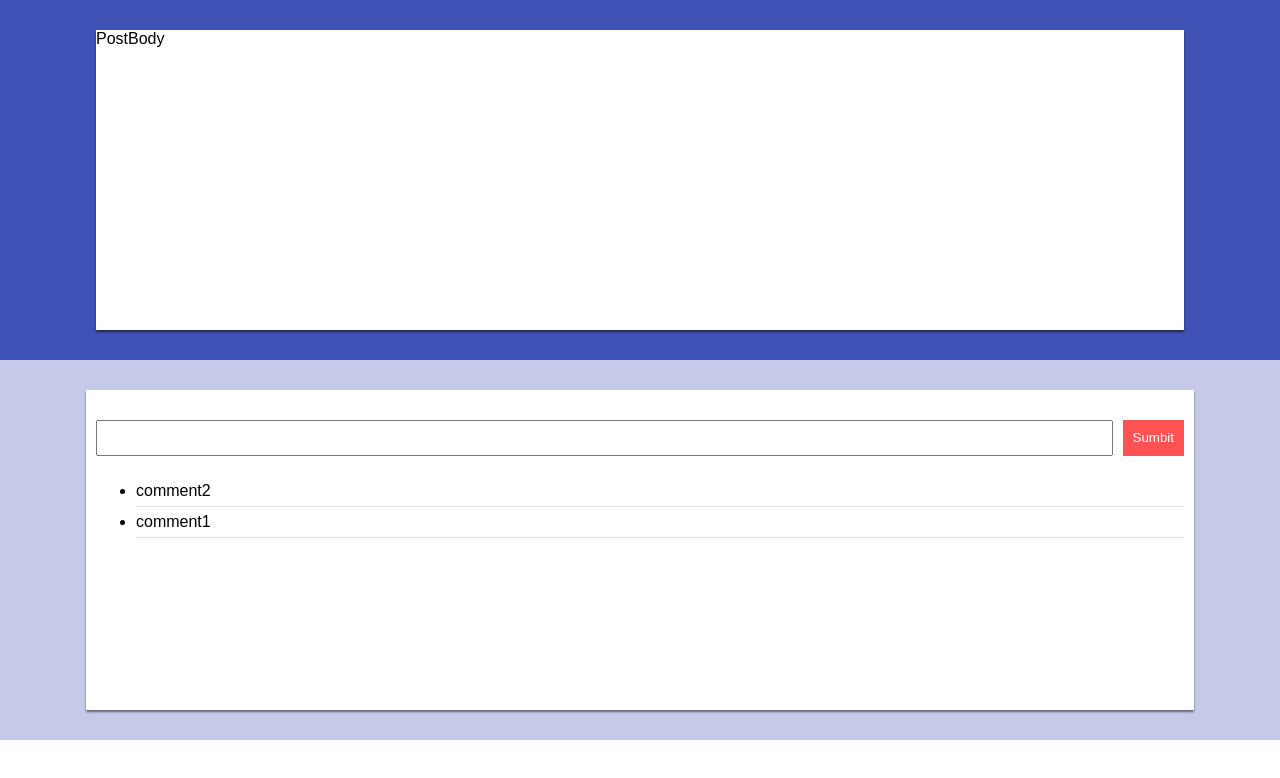
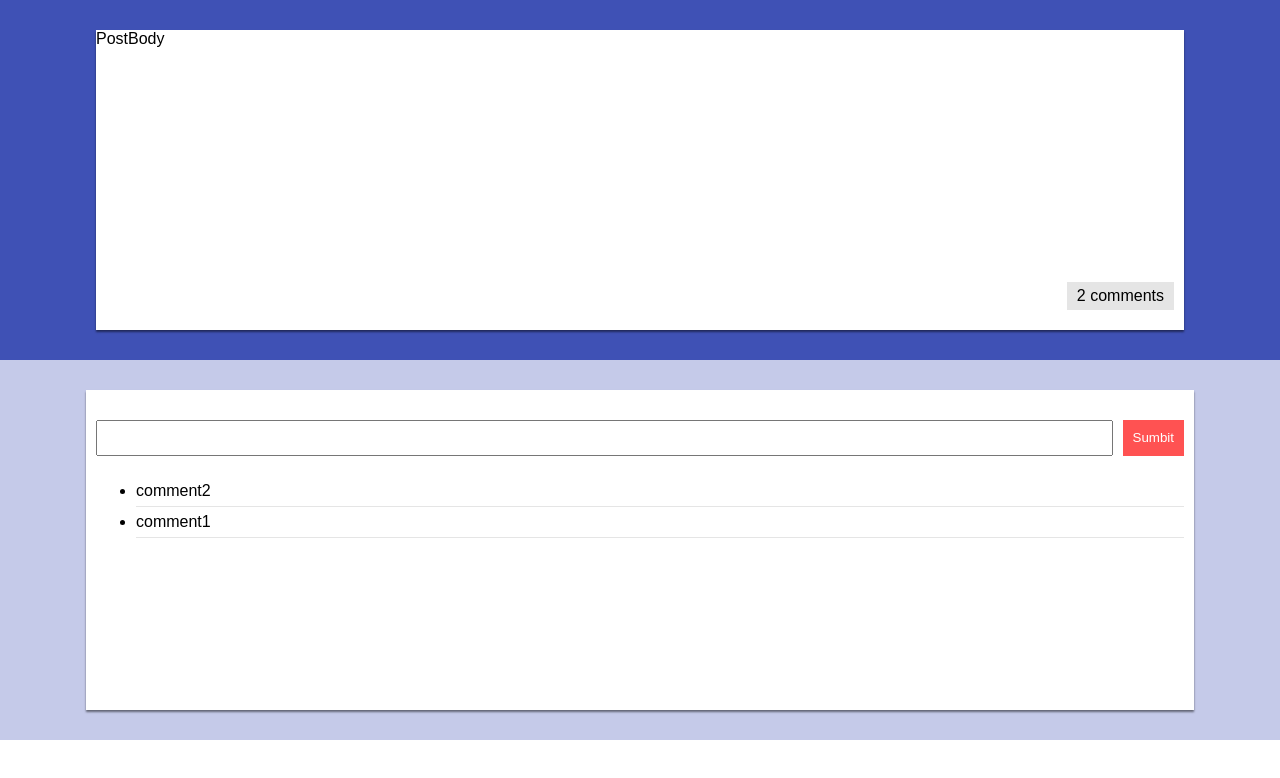
Before and after one commit to BeijiYang/reduxDemo, a React (Create React App) app: page /post in a window 1280 px wide. Shown: the top 778 px of the page. Built offline with nearby package versions, Linux system fonts and the light colour scheme; the HTML template or start-up script is replaced by a standard one.

Commit message:
add comments-num

```diff
--- a/src/CommentBox.js
+++ b/src/CommentBox.js
@@ -16,7 +16,6 @@ class CommentBox extends Component {
   }
 
   render() {
-    // let commentList = store.getState().slice().reverse().map(
     let commentList = this.props.comments.slice().reverse().map(
       (item,i) => (<li key={i}>{item}</li>)
     )
--- a/src/PostBody.js
+++ b/src/PostBody.js
@@ -1,14 +1,23 @@
-import React, { Component } from 'react';
-import './post-body.css';
+import React, { Component } from 'react'
+import './post-body.css'
+
+import { connect } from 'react-redux'
 
 class PostBody extends Component {
   render() {
     return (
       <div className="post-body">
         PostBody
+        <div className="comment-num">
+          {this.props.comments.length} comments
+        </div>
       </div>
-    );
+    )
   }
 }
 
-export default PostBody;
+const mapStateToProps = (state) => ({
+  comments: state
+})
+
+export default connect(mapStateToProps)(PostBody)
--- a/src/post-body.css
+++ b/src/post-body.css
@@ -4,4 +4,13 @@
    margin: 30px auto;
    box-shadow: 0 2px 2px rgba(0, 0, 0, .5);
    min-height: 300px;
+   position: relative;
+ }
+.post-body .comment-num {
+  display: inline-block;
+  padding: 5px 10px;
+  position: absolute;
+  bottom: 20px;
+  right: 10px;
+  background-color: rgba(0, 0, 0, .1);
 }
```
